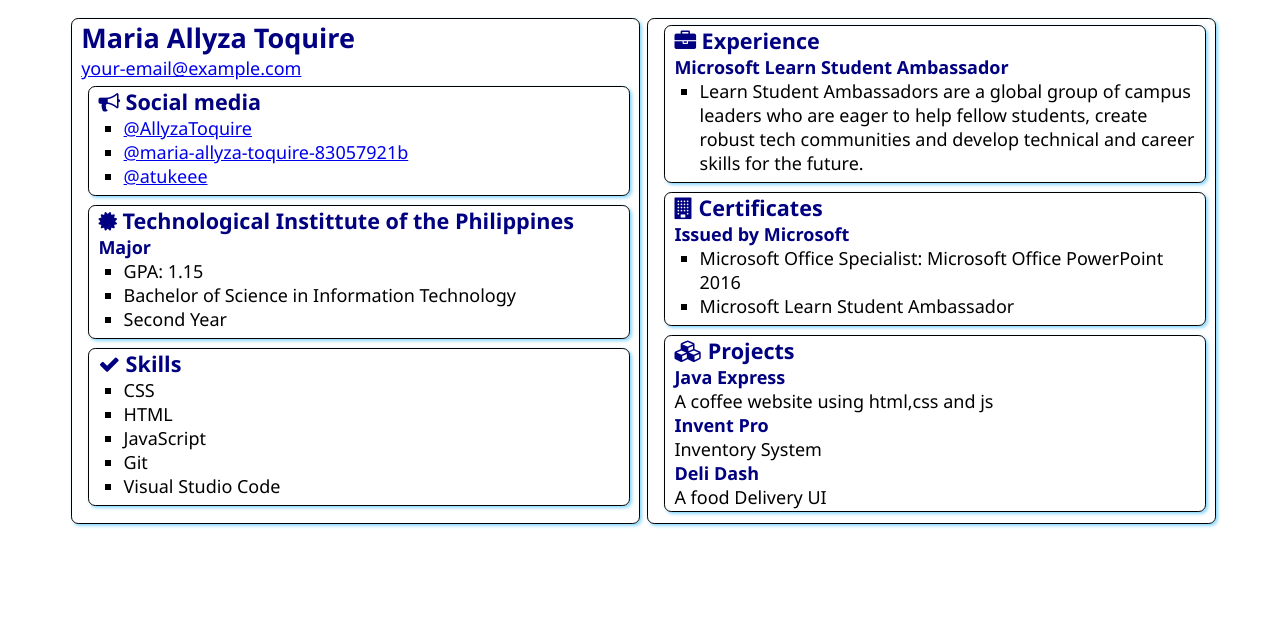
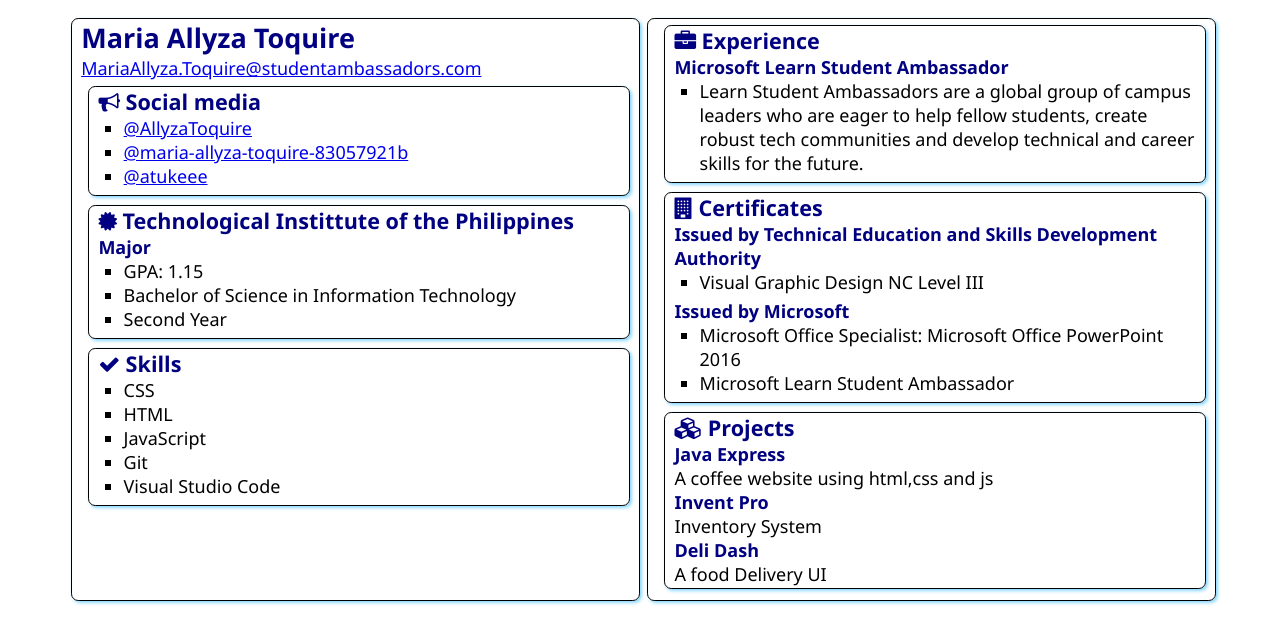
Before and after one commit to AllyzaToquire/SATechnicalOnboarding, a plain HTML site: page src/index.html in a window 1280 px wide. Drawn offline with Linux system fonts and the light colour scheme.

Commit message:
Update index.html

```diff
--- a/src/index.html
+++ b/src/index.html
@@ -13,7 +13,7 @@
     <main>
         <article class="box">
             <h1>Maria Allyza Toquire</h1>
-            <div><a href="mailto:your.email@example.com">your-email@example.com</a></div>
+            <div><a href="mailto:MariaAllyza.Toquire@studentambassadors.com">MariaAllyza.Toquire@studentambassadors.com</a></div>
 
             <section class="box">
                 <h2>
@@ -74,6 +74,11 @@
                     Certificates
                 </h2>
 
+                <h3>Issued by Technical Education and Skills Development Authority</h3>
+                <ul>
+                    <li>Visual Graphic Design NC Level III</li>
+
+                </ul>
                 <h3>Issued by Microsoft</h3>
                 <ul>
                     <li>Microsoft Office Specialist: Microsoft Office PowerPoint 2016</li>
```
